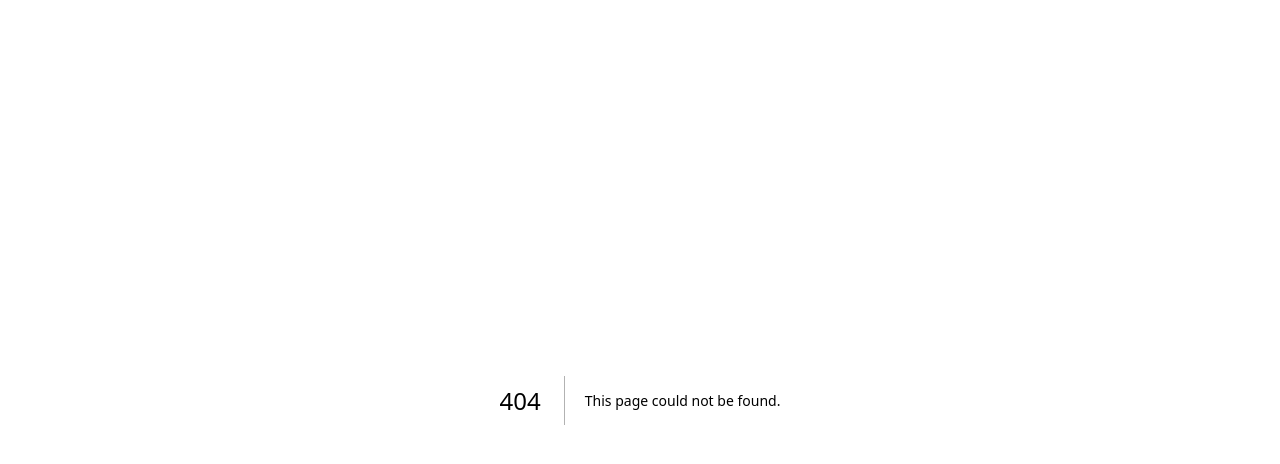
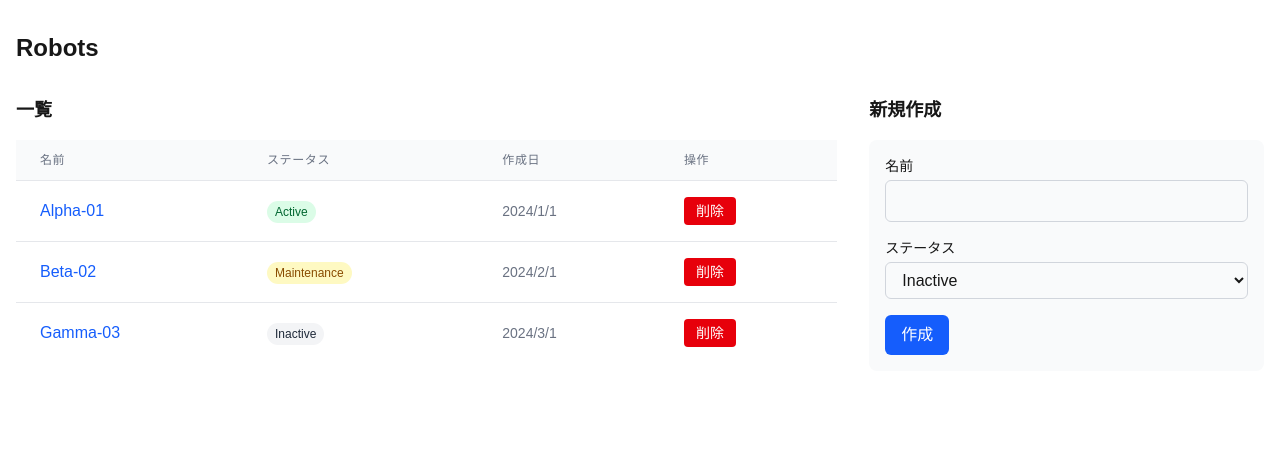
Before and after one commit to ossan-engineer/nextjs-app-router-best-practices, a Next.js app: page /robots in a window 1280 px wide. Before the commit this address had no page. Shown: the top 464 px of the page. Built offline with nearby package versions, Linux system fonts and the light colour scheme.

Commit message:
Add RobotsPage component with data fetching

```diff
--- /dev/null
+++ b/src/app/robots/page.tsx
@@ -0,0 +1,39 @@
+import { getRobots } from '@/lib/robots'
+
+import { RobotFormClient } from './_components/RobotForm.client'
+import { RobotList } from './_components/RobotList'
+
+/**
+ * ロボット一覧ページ（Server Component）
+ *
+ * - データ取得は Server Component で完結
+ * - useEffect を使わずにデータ取得
+ * - Client Component は操作が必要な部分のみ
+ */
+export default async function RobotsPage() {
+  // Server Component でデータ取得
+  // useEffect + fetch ではなく、直接 await
+  const robots = await getRobots()
+
+  return (
+    <div className="container mx-auto px-4 py-8">
+      <h1 className="text-2xl font-bold mb-8">Robots</h1>
+
+      <div className="grid grid-cols-1 lg:grid-cols-3 gap-8">
+        {/* 一覧表示（Server Component） */}
+        <div className="lg:col-span-2">
+          <h2 className="text-lg font-semibold mb-4">一覧</h2>
+          <RobotList robots={robots} />
+        </div>
+
+        {/* 作成フォーム（Client Component） */}
+        <div>
+          <h2 className="text-lg font-semibold mb-4">新規作成</h2>
+          <div className="bg-gray-50 p-4 rounded-lg">
+            <RobotFormClient mode="create" />
+          </div>
+        </div>
+      </div>
+    </div>
+  )
+}
```
